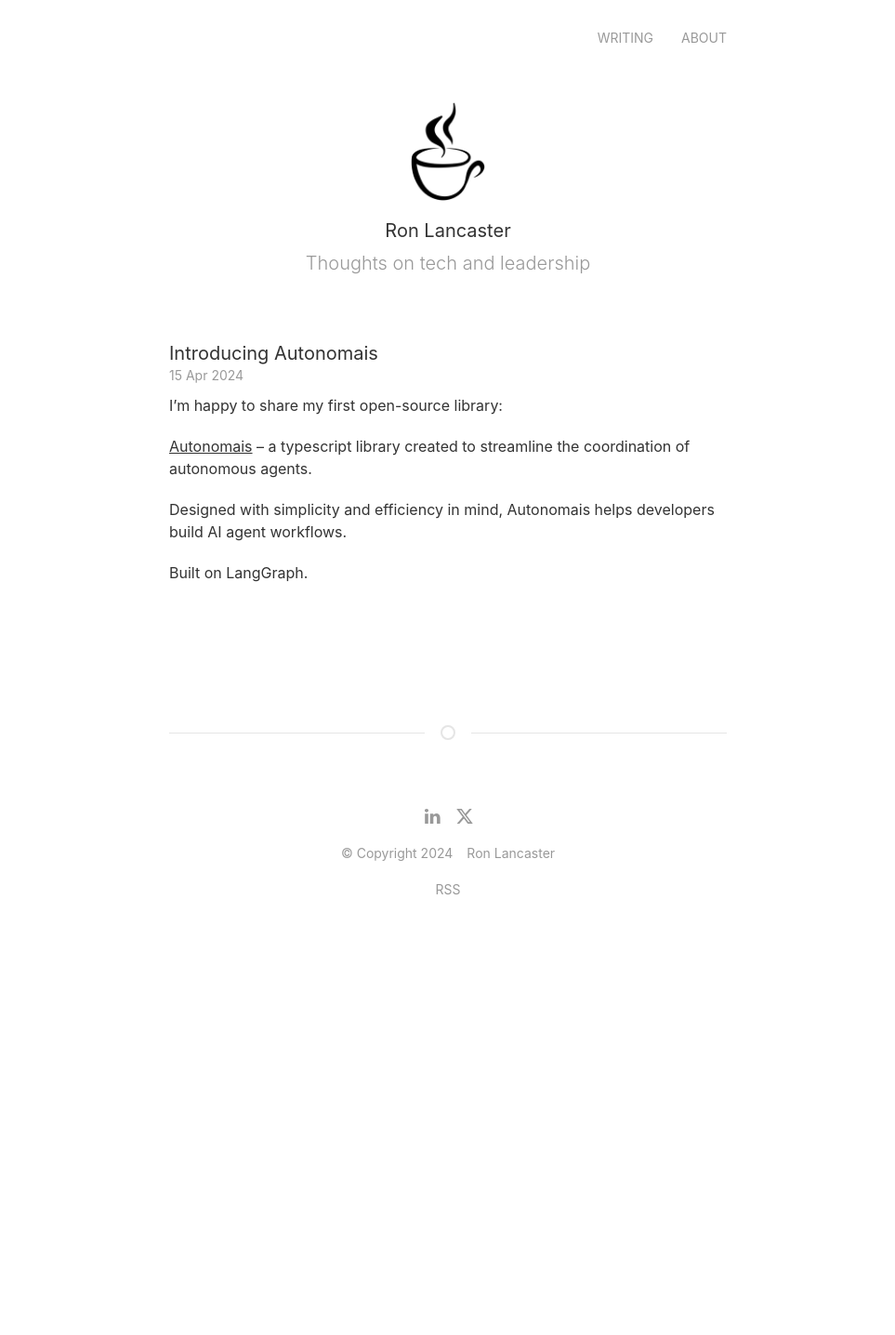
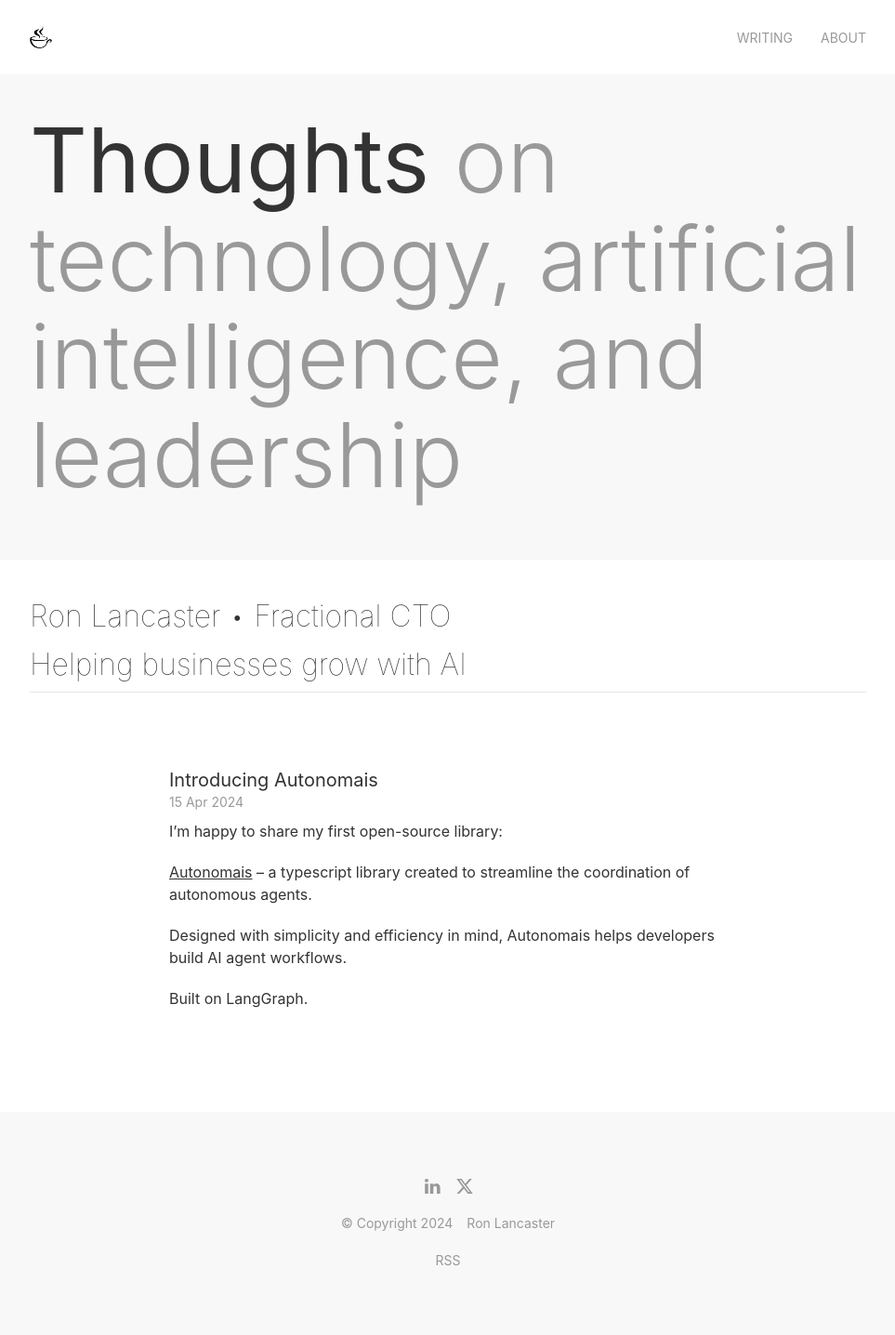
Before and after one commit to nyvyn/nyvyn.github.io, a Jekyll site: the page built from _pages/index.markdown, in a window 1280 px wide. Shown: the whole page at 93% size, without its empty margins (158-1121 px from the left). Built offline with Jekyll 4.4.1, drawn with Linux system fonts in a browser that asks for light colours; before the commit the page ends 1037 px from its top, so only the background shows below that.

Commit message:
Update website layout and content
Multiple updates were applied to improve the overall layout and content of the website. Changes include redesigning the homepage, updating the navigation bar, footer, profile sections, and minor tweaks to the post format. Added more personalized information and improved its visual display by providing a more structured layout.

```diff
--- a/_includes/footer.html
+++ b/_includes/footer.html
@@ -1,8 +1,6 @@
-<footer>
-    <div class="uk-section uk-section-default uk-margin-remove">
-        <div class="uk-container uk-container-xsmall">
-            <hr class="uk-divider-icon uk-margin-large">
-
+<footer class="uk-margin-large-top">
+    <div class="uk-section uk-section-muted uk-margin-remove">
+        <div class="uk-container uk-container-small">
             <div class="uk-flex uk-flex-center uk-grid-small" data-uk-grid>
                 <a aria-label="LinkedIn"
                    class="uk-icon-link"
--- a/_includes/navigation.html
+++ b/_includes/navigation.html
@@ -1,10 +1,33 @@
-<nav class="uk-container uk-container-xsmall uk-navbar uk-navbar-container uk-navbar-transparent" data-uk-navbar>
+<nav class="uk-container uk-container-small uk-navbar uk-navbar-container uk-navbar-transparent"
+     data-uk-navbar
+     style="width: 100%">
+
     <div class="uk-navbar-left uk-hidden@s">
         <ul class="uk-navbar-nav">
             {% if page.url != "/" %}
             <li><a href='/'> <span data-uk-icon="arrow-left"></span>Home</a></li>
+            {% else %}
+            <a class="uk-navbar-item uk-logo" href="/">
+                <img alt="User avatar"
+                     src="/assets/avatar/avatar.png"
+                     style="aspect-ratio: 1;"
+                     width="24"
+                >
+            </a>
             {% endif %}
         </ul>
+    </div>
+
+    <div class="uk-navbar-left uk-visible@s">
+        <div class="uk-navbar-nav">
+            <a class="uk-navbar-item uk-logo" href="/">
+                <img alt="User avatar"
+                     src="/assets/avatar/avatar.png"
+                     style="aspect-ratio: 1;"
+                     width="24"
+                >
+            </a>
+        </div>
     </div>
 
     <div class="uk-navbar-right uk-hidden@s">
@@ -27,7 +50,7 @@
     <div class="uk-navbar-right uk-visible@s">
         <ul class="uk-navbar-nav">
             {% if page.url != "/" %}
-            <li><a href='/'> <span data-uk-icon="arrow-left"></span>Home</a></li>
+            <li><a href='/'><span data-uk-icon="arrow-left"></span>Home</a></li>
             {% endif %}
 
             {% include menu.html %}
--- a/_includes/profile.html
+++ b/_includes/profile.html
@@ -1,9 +1,4 @@
 <header class="uk-align-center">
-    <div class="uk-flex uk-flex-center">
-        <a href="/about">
-            <img alt="User avatar" class="uk-margin" height="106" src="/assets/avatar/avatar.png" width="80">
-        </a>
-    </div>
     <h1 class="uk-text-center" id="site-title">{{ site.title }}</h1>
     <h2 class="uk-text-muted uk-text-center" id="site-bio">{{ site.description }}</h2>
 </header>
--- a/_layouts/default.html
+++ b/_layouts/default.html
@@ -2,12 +2,12 @@
 <html lang="en">
 {% include head.html %}
 <body>
-<div data-uk-height-viewport="min-height: 300">
+<div class="uk-flex uk-flex-column" data-uk-height-viewport="expand: true">
     {% include navigation.html %}
 
     {% include profile.html %}
 
-    <main>
+    <main class="uk-flex-1">
         <div class="uk-section uk-section-small uk-section-default">
             <div class="uk-container uk-container-xsmall">
                 {{ content }}
--- a/_layouts/home.html
+++ b/_layouts/home.html
@@ -1,5 +1,43 @@
----
-layout: default
----
+<!doctype html>
+<html lang="en">
+{% include head.html %}
+<body>
+<div data-uk-height-viewport="min-height: 300">
+    {% include navigation.html %}
 
-{{ content }}
+    <div class="uk-section uk-section-small uk-section-muted">
+        <div class="uk-container uk-container-small">
+            <header>
+                <h1 class="uk-heading-large">
+                    <bold>Thoughts</bold>
+                    <span class="uk-text-light uk-text-muted">
+                        on technology, artificial intelligence, and leadership
+                    </span>
+                </h1>
+            </header>
+        </div>
+    </div>
+
+    <div class="uk-section uk-section-small uk-section-default uk-section-overlap">
+        <div class="uk-container uk-container-small">
+            <h2 class="uk-heading uk-text-lighter uk-margin-small-bottom">
+                Ron Lancaster • Fractional CTO
+            </h2>
+            <h2 class="uk-heading-divider uk-text-lighter uk-margin-remove-top">
+                Helping businesses grow with AI
+            </h2>
+        </div>
+    </div>
+
+    <main>
+        <div class="uk-section uk-section-small uk-section-default ">
+            <div class="uk-container uk-container-xsmall">
+                {{ content }}
+            </div>
+        </div>
+    </main>
+
+    {% include footer.html %}
+</div>
+</body>
+</html>
```
Also changed, not shown: _pages/about.markdown (+5 -3 lines).
